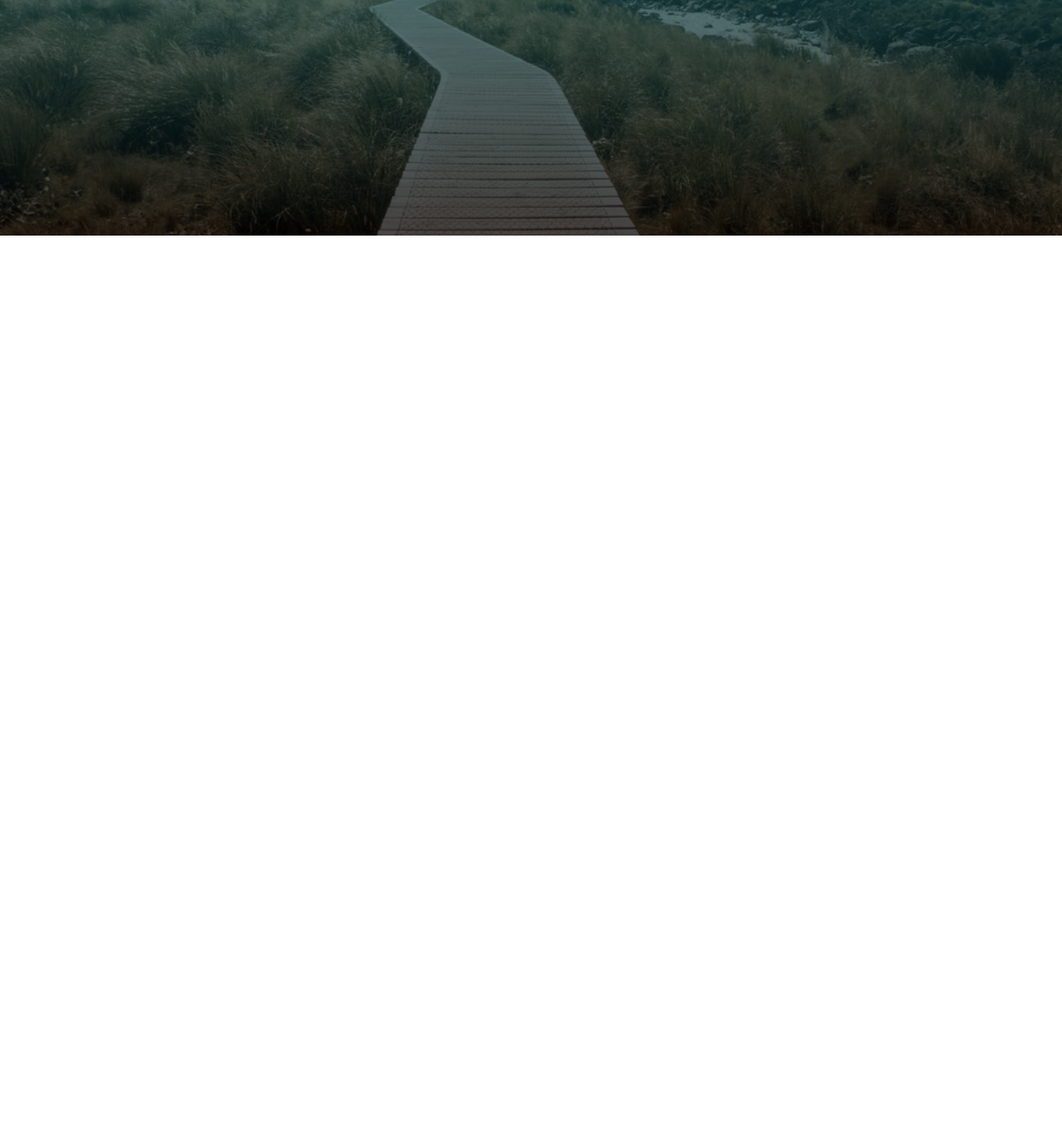
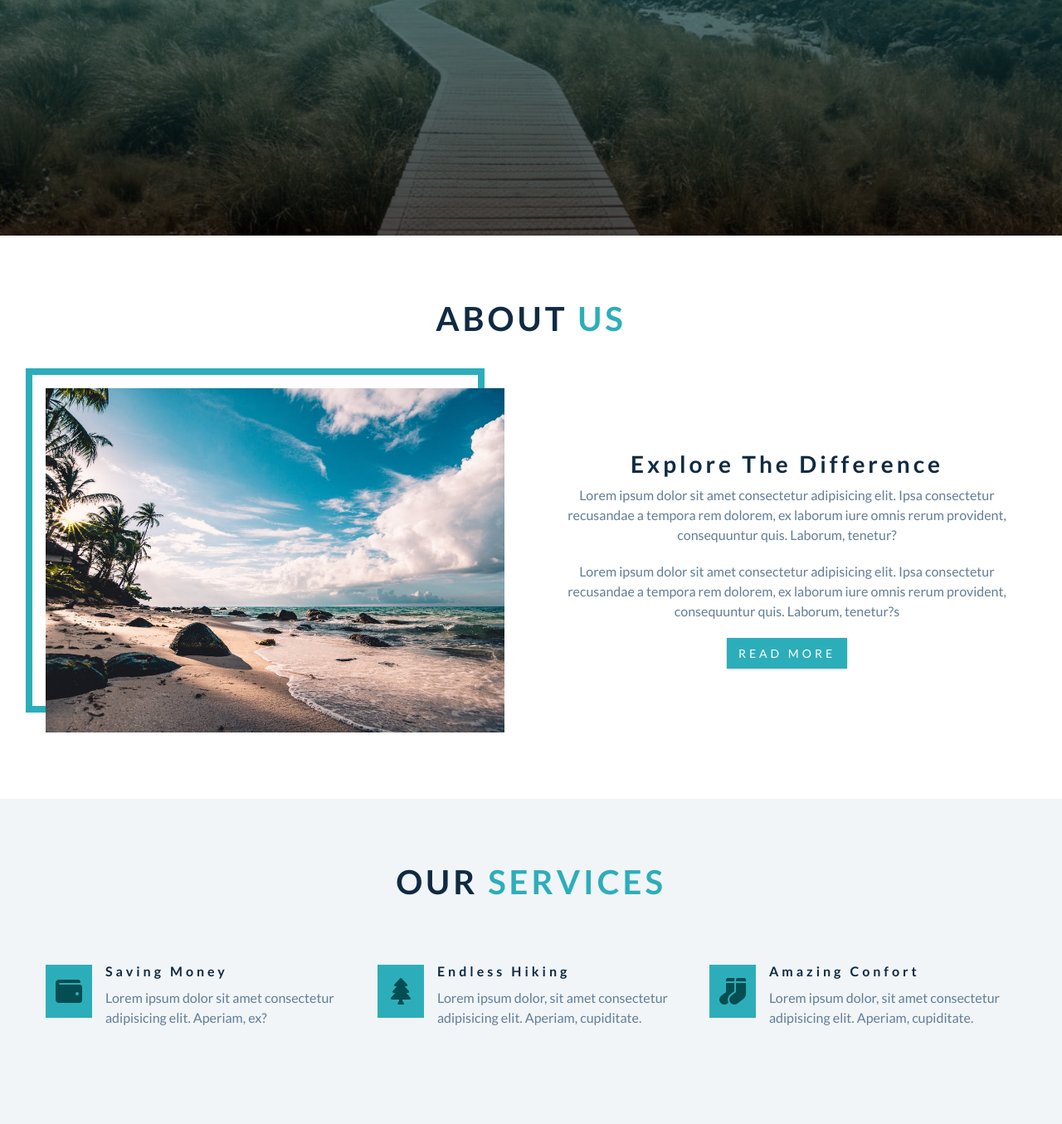
Before and after one commit to daniel-espindola/backroads-tour, a plain HTML site: page index.html in a window 1280 px wide. Shown: the part 516-1871 px from the top of the page at 83% size. Before the commit the page ends 800 px from the top, so only its background shows below. Drawn offline with Linux system fonts and the light colour scheme.

Commit message:
services

```diff
--- a/css/styles.css
+++ b/css/styles.css
@@ -166,6 +166,35 @@ p {
   background: var(--clr-primary-8);
 }
 
+.section {
+  padding: 5rem 0;
+}
+
+.section-center {
+  width: 90vw;
+  margin: 0 auto;
+  text-align: center;
+  max-width: 1170px;
+}
+
+/* title add to globals */
+.section-title h2 {
+  font-size: 2.5rem;
+  text-transform: uppercase;
+  text-align: center;
+  margin-bottom: 4rem;
+}
+
+.section-title span {
+  color: var(--clr-primary-5)
+}
+
+@media screen and (min-width:992px) {
+  .section-center {
+    width: 95vw;
+  }
+}
+
 /*
 ===============
 Navbar
@@ -224,15 +253,121 @@ Hero
 About
 ===============
 */
-/* section add to globals */
-/* title add to globals */
-/* section center add to globals */
+
+.about-img,
+.about-info {
+  margin-bottom: 2rem;
+}
+
+
+@media screen and (min-width:992px) {
+  .about-center {
+    display: flex;
+    justify-content: space-between;
+    flex-wrap: wrap;
+  }
+
+  .about-img,
+  .about-info {
+    /*crescimento - decrescimento - tamanho*/
+    flex: 0 0 calc(50% - 2rem);
+    margin: 0px;
+    align-self: center;
+  }
+}
+
+@media screen and (min-width:1170px) {
+  .about-img::before {
+    content: "";
+    border: solid 0.5rem var(--clr-primary-5);
+    width: 100%;
+    height: 100%;
+    position: absolute;
+    box-sizing: border-box;
+    top: -1.5rem;
+    left: -1.5rem;
+  }
+
+  .about-img {
+    position: relative;
+  }
+
+  .about-photo {
+    position: relative;
+  }
+
+
+}
+
 
 /*
 ===============
 Services
 ===============
 */
+
+.services {
+  background-color: var(--clr-grey-10);
+}
+
+.services-center {}
+
+.service {
+  text-align: center;
+  margin: 1rem 0rem;
+}
+
+.service-icon {
+  padding: .5rem;
+  background-color: var(--clr-primary-5);
+  color: var(--clr-primary-1);
+  font-size: 2rem;
+  display: inline-block;
+}
+
+.service-info h4 {
+  font-weight: 700;
+  margin-top: 2rem;
+}
+
+.service-info p {
+  max-width: 20rem;
+  margin-left: auto;
+  margin-right: auto;
+}
+
+@media screen and (min-width: 576px) {
+  .services-center {
+    display: flex;
+    justify-content: space-between;
+    flex-wrap: wrap;
+  }
+
+  .service {
+    flex: 0 0 calc(50% - 1rem);
+  }
+}
+
+@media screen and (min-width: 1100px) {
+  .service {
+    display: flex;
+    flex: 0 0 calc(33% - 1rem);
+  }
+
+  .service-info {
+    text-align: left;
+    margin-left: 1rem;
+  }
+
+  .service-info h4 {
+    margin-top: 0;
+  }
+
+
+  .service-icon {
+    align-self: start;
+  }
+}
 
 /*
 ===============
--- a/index.html
+++ b/index.html
@@ -1,6 +1,5 @@
 <!DOCTYPE html>
 <html lang="pt-br">
-
   <head>
     <meta charset="UTF-8" />
     <meta name="viewport" content="width=device-width, initial-scale=1.0" />
@@ -9,7 +8,10 @@
     <!-- favicon -->
     <link rel="shortcut icon" href="./images/favicon.ico" type="image/x-icon" />
     <!-- font-awesome -->
-  <link rel="stylesheet" href="./fontawesome-free-5.12.1-web/css/all.min.css" />
+    <link
+      rel="stylesheet"
+      href="./fontawesome-free-5.12.1-web/css/all.min.css"
+    />
     <!-- styles css -->
     <link rel="stylesheet" href="./css/styles.css" />
   </head>
@@ -32,9 +34,82 @@
     <!-- end of header  -->
 
     <!-- about section -->
+    <section id="about" class="section">
+      <div class="section-title">
+        <h2>about <span>us</span></h2>
+      </div>
+      <div class="section-center about-center">
+        <article class="about-img">
+          <img src="./images/about.jpeg" class="about-photo" alt="" />
+        </article>
+        <article class="about-info">
+          <h3>Explore the difference</h3>
+          <p>
+            Lorem ipsum dolor sit amet consectetur adipisicing elit. Ipsa
+            consectetur recusandae a tempora rem dolorem, ex laborum iure omnis
+            rerum provident, consequuntur quis. Laborum, tenetur?
+          </p>
+          <p>
+            Lorem ipsum dolor sit amet consectetur adipisicing elit. Ipsa
+            consectetur recusandae a tempora rem dolorem, ex laborum iure omnis
+            rerum provident, consequuntur quis. Laborum, tenetur?s
+          </p>
+          <a href="#" class="btn">read more</a>
+        </article>
+      </div>
+    </section>
     <!-- end of about section -->
 
     <!-- services -->
+    <section id="services" class="section services">
+      <div class="section-title">
+        <h2>Our <span>services</span></h2>
+      </div>
+      <div class="section-center services-center">
+        <!-- serviço -->
+        <article class="service">
+          <span class="service-icon">
+            <i class="fas fa-wallet fa-fw"></i>
+          </span>
+          <div class="service-info">
+            <h4>saving money</h4>
+            <p>
+              Lorem ipsum dolor sit amet consectetur adipisicing elit. Aperiam,
+              ex?
+            </p>
+          </div>
+        </article>
+        <!-- fim do serviço -->
+        <!-- serviço -->
+        <article class="service">
+          <span class="service-icon">
+            <i class="fas fa-tree fa-fw"></i>
+          </span>
+          <div class="service-info">
+            <h4>Endless Hiking</h4>
+            <p>
+              Lorem ipsum dolor, sit amet consectetur adipisicing elit. Aperiam,
+              cupiditate.
+            </p>
+          </div>
+        </article>
+        <!-- fim do serviço -->
+        <!-- serviço -->
+        <article class="service">
+          <span class="service-icon">
+            <i class="fas fa-socks fa-fw"></i>
+          </span>
+          <div class="service-info">
+            <h4>Amazing Confort</h4>
+            <p>
+              Lorem ipsum dolor, sit amet consectetur adipisicing elit. Aperiam,
+              cupiditate.
+            </p>
+          </div>
+        </article>
+        <!-- fim do serviço -->
+      </div>
+    </section>
     <!--end services -->
 
     <!-- featured tours -->
@@ -53,5 +128,4 @@
     <!-- js -->
     <script src="./js/app.js"></script>
   </body>
-
 </html>
```
Also changed, not shown: 1 other file. Lines whose indentation alone changed are shown as unchanged.
